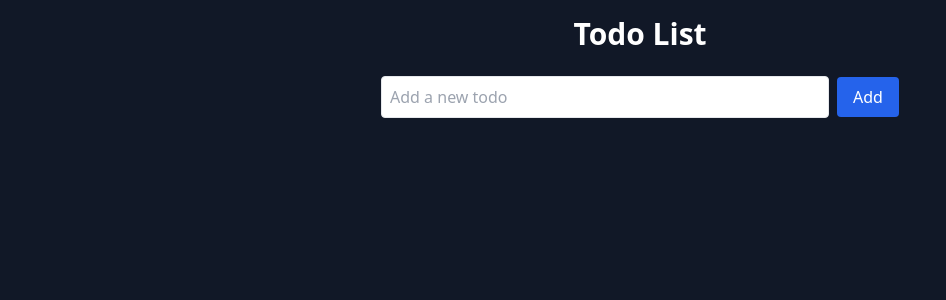
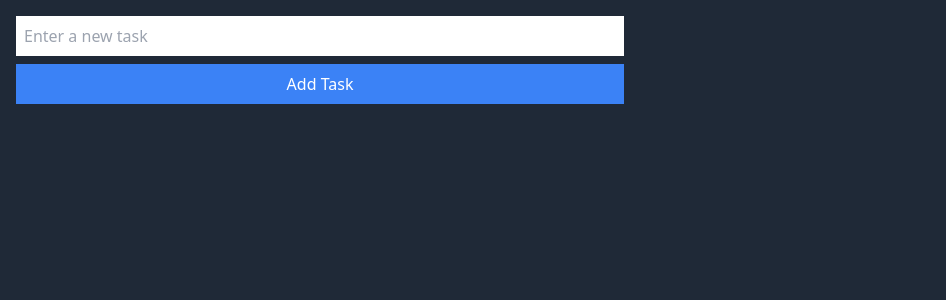
Before and after one commit to ojuan19/sample-backend, a React (Vite) app: page / in a window 1280 px wide. Shown: the top 300 px of the page, without its empty margins (0-946 px from the left). Built offline with nearby package versions, Linux system fonts and the light colour scheme.

Commit message:
Reset repo and add my new files

```diff
--- a/package.json
+++ b/package.json
@@ -16,7 +16,8 @@
         "react-dom": "^18.3.1",
         "react-router-dom": "^7.1.3",
         "serve": "^14.2.4",
-        "uuid": "^11.0.5"
+        "uuid": "^11.0.5",
+        "react-hook-form": "^7.54.2"
       },
       "devDependencies": {
         "@eslint/js": "^9.9.1",
--- a/src/App.tsx
+++ b/src/App.tsx
@@ -1,28 +1,8 @@
-import React, { useState } from 'react';
-import TodoInput from './components/TodoInput';
-import TodoList from './components/TodoList';
+import React from 'react';
+import TodoApp from './components/TodoApp';
 
 function App() {
-  const [todos, setTodos] = useState<string[]>([]);
-
-  const addTodo = (todo: string) => {
-    setTodos([...todos, todo]);
-  };
-
-  const deleteTodo = (index: number) => {
-    const newTodos = todos.filter((_, i) => i !== index);
-    setTodos(newTodos);
-  };
-
-  return (
-    <div className="dark min-h-screen bg-gray-900 text-white p-4">
-      <h1 className="text-3xl font-bold text-center mb-6">Todo List</h1>
-      <div className="flex flex-col items-center">
-        <TodoInput addTodo={addTodo} />
-        <TodoList todos={todos} deleteTodo={deleteTodo} />
-      </div>
-    </div>
-  );
+  return <TodoApp />;
 }
 
 export default App;
--- /dev/null
+++ b/src/components/TodoApp.tsx
@@ -0,0 +1,28 @@
+import React, { useState } from 'react';
+import TodoInput from './TodoInput';
+import TodoList from './TodoList';
+
+const TodoApp: React.FC = () => {
+  const [todos, setTodos] = useState<string[]>([]);
+
+  const addTodo = (todo: string) => {
+    setTodos([...todos, todo]);
+  };
+
+  const deleteTodo = (index: number) => {
+    setTodos(todos.filter((_, i) => i !== index));
+  };
+
+  return (
+    <div className="flex min-h-screen bg-gray-800 text-white">
+      <div className="w-1/2 p-4">
+        <TodoInput addTodo={addTodo} />
+      </div>
+      <div className="w-1/2 p-4">
+        <TodoList todos={todos} deleteTodo={deleteTodo} />
+      </div>
+    </div>
+  );
+};
+
+export default TodoApp;
--- a/src/components/TodoInput.tsx
+++ b/src/components/TodoInput.tsx
@@ -7,27 +7,27 @@ interface TodoInputProps {
 const TodoInput: React.FC<TodoInputProps> = ({ addTodo }) => {
   const [inputValue, setInputValue] = useState('');
 
-  const handleAddTodo = () => {
-    if (inputValue.trim() !== '') {
+  const handleAddClick = () => {
+    if(inputValue.trim()) {
       addTodo(inputValue);
       setInputValue('');
     }
   };
 
   return (
-    <div className="flex justify-center items-center w-full mb-4">
+    <div className="flex flex-col">
       <input
         type="text"
-        className="p-2 w-full max-w-md border rounded dark:bg-gray-800 dark:text-white"
-        placeholder="Add a new todo"
+        className="p-2 mb-2 text-black"
+        placeholder="Enter a new task"
         value={inputValue}
         onChange={(e) => setInputValue(e.target.value)}
       />
       <button
-        onClick={handleAddTodo}
-        className="ml-2 px-4 py-2 bg-blue-600 text-white rounded hover:bg-blue-700"
+        className="bg-blue-500 p-2 text-white"
+        onClick={handleAddClick}
       >
-        Add
+        Add Task
       </button>
     </div>
   );
--- /dev/null
+++ b/src/components/TodoItem.tsx
@@ -0,0 +1,20 @@
+import React from 'react';
+
+interface TodoItemProps {
+  index: number;
+  todo: string;
+  deleteTodo: (index: number) => void;
+}
+
+const TodoItem: React.FC<TodoItemProps> = ({ index, todo, deleteTodo }) => {
+  return (
+    <li className="flex justify-between p-2 bg-gray-700">
+      <span>{todo}</span>
+      <button className="bg-red-500 px-2" onClick={() => deleteTodo(index)}>
+        Delete
+      </button>
+    </li>
+  );
+};
+
+export default TodoItem;
--- a/src/components/TodoList.tsx
+++ b/src/components/TodoList.tsx
@@ -1,4 +1,5 @@
 import React from 'react';
+import TodoItem from './TodoItem';
 
 interface TodoListProps {
   todos: string[];
@@ -7,20 +8,9 @@ interface TodoListProps {
 
 const TodoList: React.FC<TodoListProps> = ({ todos, deleteTodo }) => {
   return (
-    <ul className="list-disc w-full max-w-md mx-auto">
+    <ul className="space-y-2">
       {todos.map((todo, index) => (
-        <li
-          key={index}
-          className="flex justify-between items-center p-2 border-b dark:border-gray-700"
-        >
-          <span className="dark:text-white">{todo}</span>
-          <button
-            onClick={() => deleteTodo(index)}
-            className="text-red-600 hover:underline"
-          >
-            Delete
-          </button>
-        </li>
+        <TodoItem key={index} index={index} todo={todo} deleteTodo={deleteTodo} />
       ))}
     </ul>
   );
```
